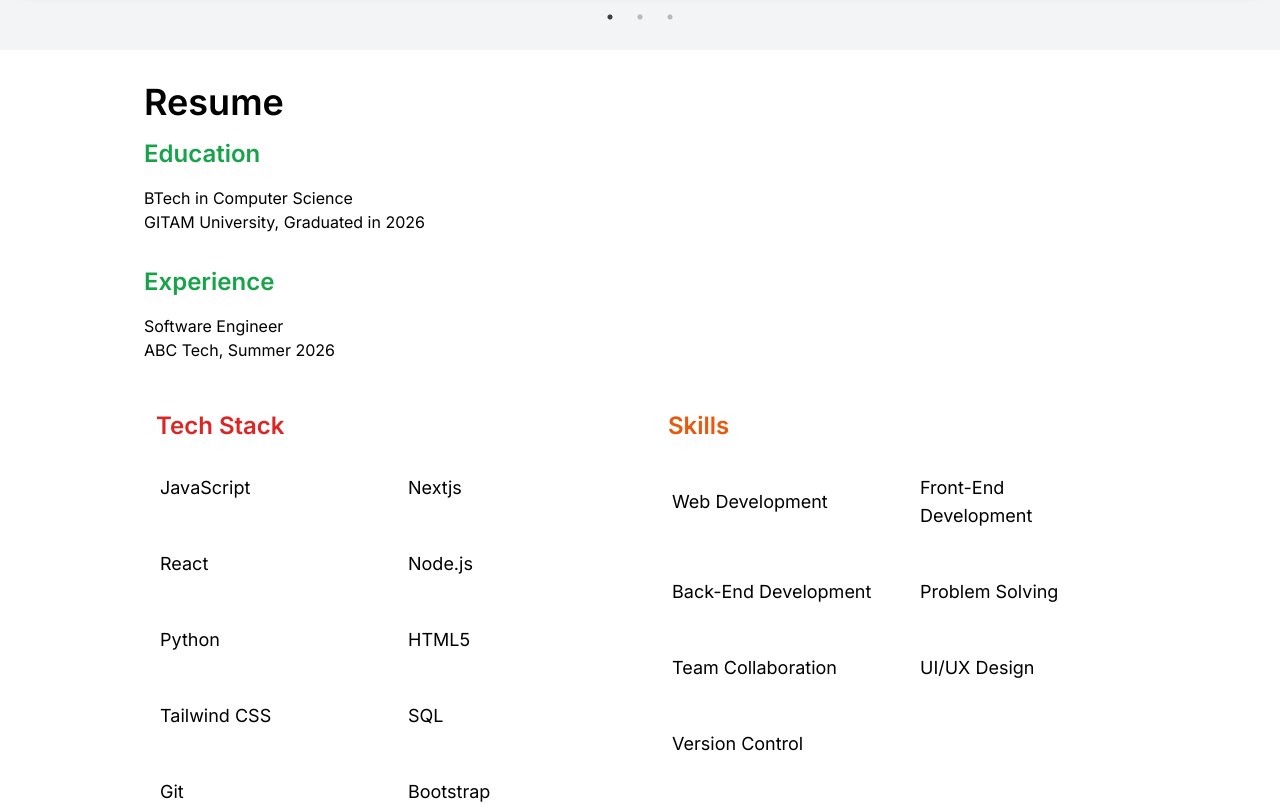
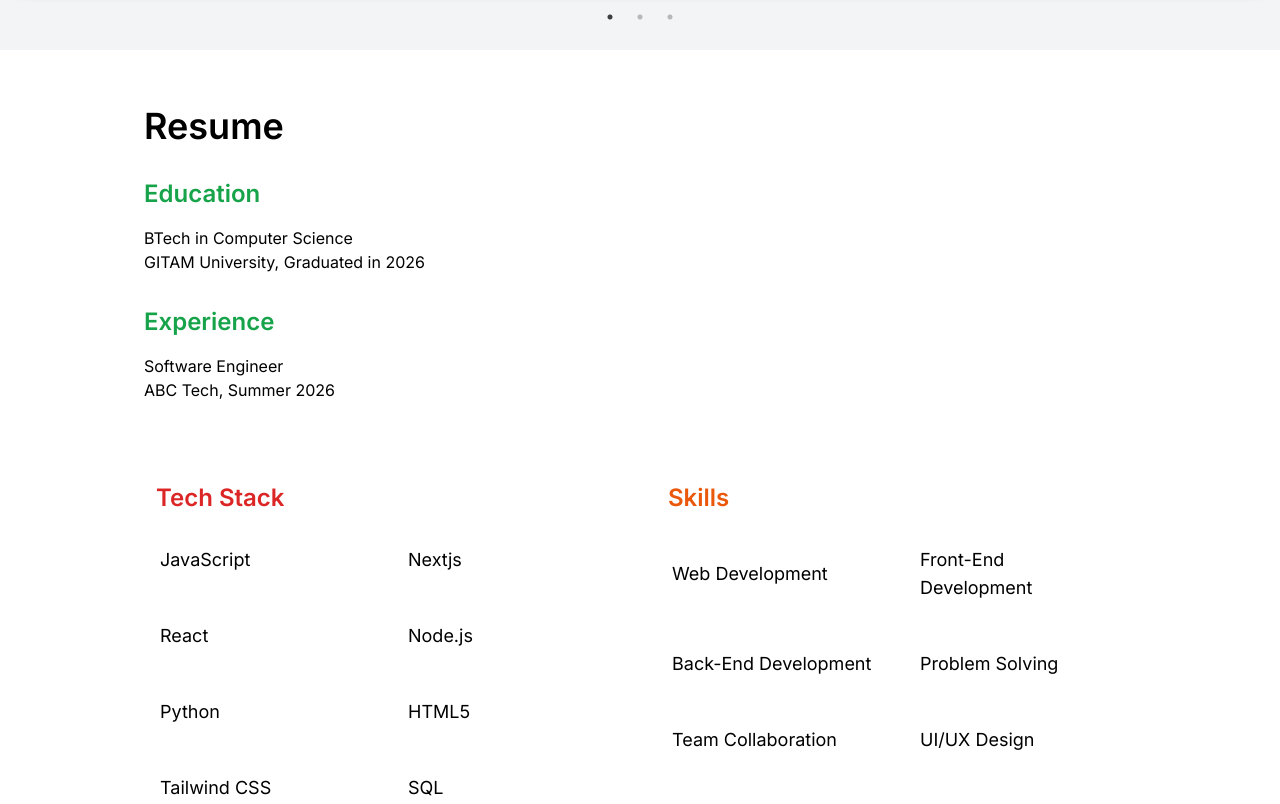
Before and after one commit to psidh/Domain, a Next.js app: page / in a window 1280 px wide. Shown: the part 1000-1804 px from the top of the page. Built offline with nearby package versions, Linux system fonts and the light colour scheme.

Commit message:
padding and margins updated

```diff
--- a/src/app/components/Resume.js
+++ b/src/app/components/Resume.js
@@ -27,9 +27,9 @@ const Resume = () => {
 
   return (
    <div className="bg-white dark:bg-black">
-    <div className="pt-4 px-8 lg:px-36">
-    <h2 className="md:text-4xl text-2xl font-semibold mt-4 mb-4 text-center md:text-left">Resume</h2>
-      <section className="mb-8">
+    <div className="py-10 px-8 lg:px-36">
+    <h2 className="md:text-4xl text-2xl font-semibold my-4 text-center md:text-left">Resume</h2>
+      <section className="my-8">
         <h3 className="md:text-2xl text-xl font-semibold mb-4 dark:text-green-500 text-green-600">Education</h3>
         <div className="md:text-justify text-center">
         <p>BTech in Computer Science</p>
@@ -37,7 +37,7 @@ const Resume = () => {
         </div>
       </section>
 
-      <section className="mb-8">
+      <section className="my-8">
         <h3 className="md:text-2xl text-xl font-semibold mb-4 dark:text-green-500 text-green-600">Experience</h3>
         <div className="md:text-justify text-center">
         <p>Software Engineer</p>
@@ -46,7 +46,7 @@ const Resume = () => {
       </section>
 
     <div className="md:grid grid-cols-2 gap-8">
-      <section className="mb-8">
+      <section className="my-8">
         <h3 className="text-2xl font-semibold mt-4 mb-4 ">
         <span className="md:text-left lg:ml-3
         dark:text-red-500
@@ -69,7 +69,7 @@ const Resume = () => {
         </div>
       </section>
 
-      <section className="mb-8">
+      <section className="my-8">
         <h3 className="text-2xl font-semibold mt-4 mb-4 md:text-left">
           <span className="md:text-left lg:ml-3
           dark:text-orange-500
--- a/src/app/components/TopIntro.js
+++ b/src/app/components/TopIntro.js
@@ -48,7 +48,7 @@ const TopIntro = () => {
               <span className="inline-flex opacity-50 text-2xl font-light blinking">|</span>
             </p>
           </div>
-          <button className="mt-8 mb-8 bg-green-500 hover:bg-black dark:hover:bg-white dark:hover:text-black  hover:text-white text-white py-2 px-8 rounded-3xl">
+          <button className="my-8 bg-green-500 hover:bg-black dark:hover:bg-white dark:hover:text-black  hover:text-white text-white py-2 px-8 rounded-3xl">
           <span className="text-xl">Connect</span>
           </button>
       </section>
```
